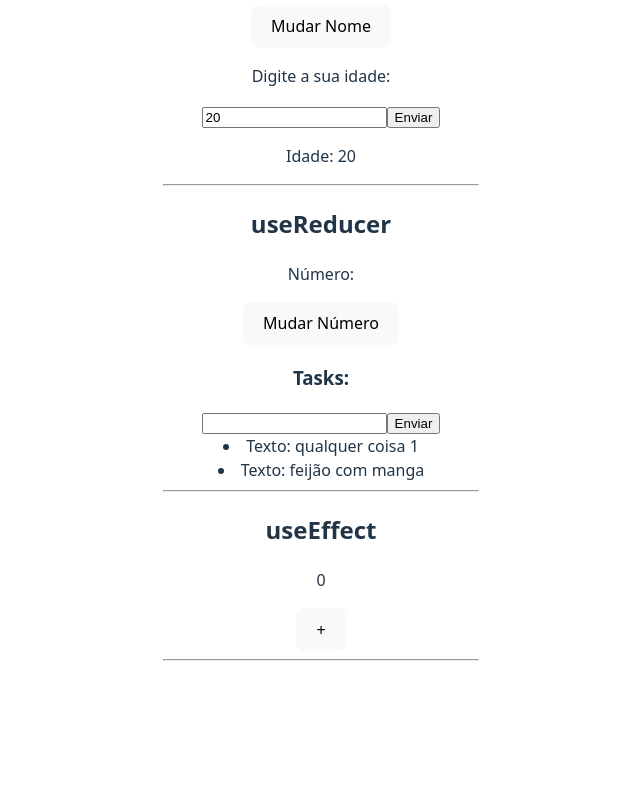
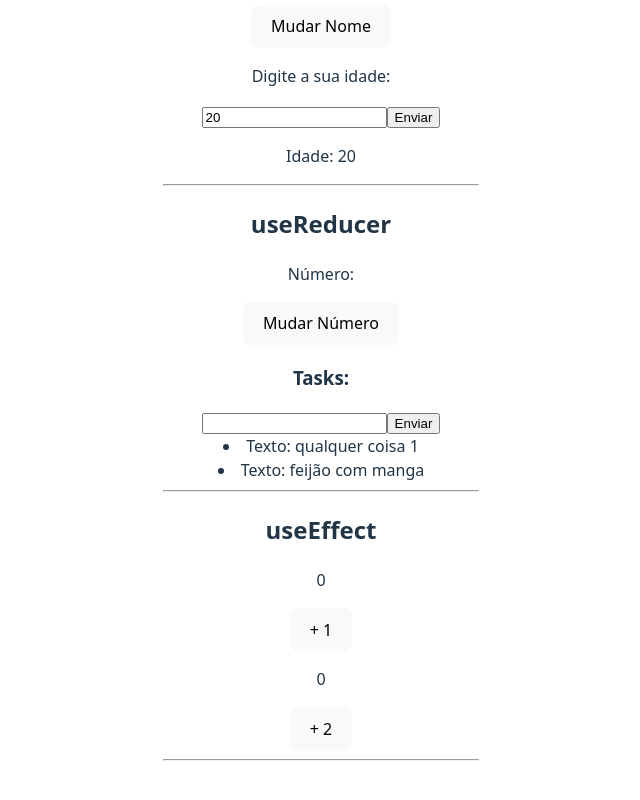
Before and after one commit to VictorLapaDev/React-Course-Matheus-Battiti, a React (Vite) app in the folder 11-Hooks/HooksReact/: page / in a window 1280 px wide. Shown: the part 356-1156 px from the top of the page, without its empty margins (319-959 px from the left). Before the commit the page ends 1057 px from the top, so only its background shows below. Built offline with nearby package versions, Linux system fonts and the light colour scheme.

Commit message:
feat: useEffect com array de dependencia

```diff
--- a/11-Hooks/HooksReact/src/components/HookUseEffect.jsx
+++ b/11-Hooks/HooksReact/src/components/HookUseEffect.jsx
@@ -3,31 +3,42 @@ import {useEffect, useState} from 'react'
 const HookUseEffect = () => {
 
     // 1 - useEffect sem dependencias
+    //toda vez que alguma variavel muda dentro do nosso escopo, ele executa o useEffect
+    const [num, setNum] = useState(0);
 
-    //toda vez que alguma variavel muda dentro do nosso escopo, ele executa o useEffect
     useEffect(() => {
         console.log("Estou sendo executado")
     })
 
+
     // 2 - useEffect com array de dependencia vazio
-
-    //só é executado uma vez ao renderizar a página, independente do que mude o valor agora, ele não é exexecutado
+    //só é executado uma vez ao renderizar a página, independente do que mude o valor agora, ele não é executado
     useEffect(() => {
         console.log("Serei executado apenas uma vez!")
     }, [])
 
-    const [num, setNum] = useState(0);
+    // 3 - useEffect com array de dependencias
+    // ele executa ao carregar a pagina e apenas se o valor dentro do array de dependencia dele for alterado
 
-    const changeSomething = () => {
-        setNum(num + 1)
-    }
+    const [otherNum, setOtherNum] = useState(0);
+
+    useEffect(() => {
+        console.log("Sou executado apenas quando otherNum muda!");
+    }, [otherNum]);
+
+
+
+    //Detalhe, o useEffect é sempre executado ao carregar a página, independente de qual tipo você utilizar.
 
   return (
     <div>
         <h2>useEffect</h2>
 
         <p>{num}</p>
-        <button onClick={changeSomething}>+</button>
+        <button onClick={() => setNum(num + 1)}>+ 1</button>
+
+        <p>{otherNum}</p>
+        <button onClick={() => setOtherNum(otherNum + 2)}>+ 2</button>
         <hr />
     </div>
   )
```
